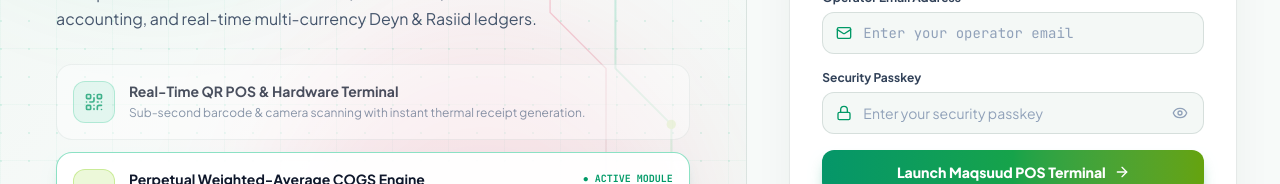
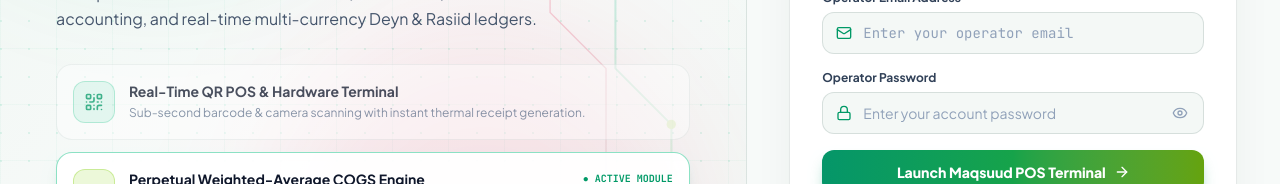
Before and after one commit to Sharmasheeno/maqsuud-ict-pos, a React (Vite) app: page / in a window 1280 px wide. Shown: the part 400-584 px from the top of the page. Built offline with nearby package versions, Linux system fonts and the light colour scheme; no server answers.

Commit message:
Allow static Space API requests

```diff
--- a/server.ts
+++ b/server.ts
@@ -40,12 +40,13 @@
   app.use(express.json({ limit: '20mb' }));
   app.use(express.urlencoded({ extended: true, limit: '20mb' }));
 
-  const allowedOrigins = new Set(
-    (process.env.CORS_ORIGINS || '')
+  const allowedOrigins = new Set([
+    'https://sharmake-maqsuud-ict-pos.static.hf.space',
+    ...(process.env.CORS_ORIGINS || '')
       .split(',')
       .map((origin) => origin.trim())
       .filter(Boolean),
-  );
+  ]);
   app.use((req, res, next) => {
     const origin = req.headers.origin;
     if (origin && allowedOrigins.has(origin)) {
--- a/src/pages/LoginPage.tsx
+++ b/src/pages/LoginPage.tsx
@@ -359,7 +359,7 @@
 
             <div>
               <label className="block text-xs font-bold text-slate-700 dark:text-slate-300 mb-1.5">
-                Security Passkey
+                Operator Password
               </label>
               <div className="relative">
                 <Lock className="w-4 h-4 absolute left-3.5 top-1/2 -translate-y-1/2 text-emerald-600 dark:text-emerald-400" />
@@ -369,7 +369,7 @@
                   autoComplete="current-password"
                   value={password}
                   onChange={(e) => setPassword(e.target.value)}
-                  placeholder="Enter your security passkey"
+                  placeholder="Enter your account password"
                   className="w-full pl-10 pr-10 py-2.5 bg-[#f4f8f6] dark:bg-[#090e0c] border border-emerald-950/12 dark:border-white/12 rounded-xl text-slate-900 dark:text-white text-sm placeholder-slate-400 dark:placeholder-slate-500 focus:outline-hidden focus:border-emerald-500 focus:ring-2 focus:ring-emerald-500/30 transition-all"
                 />
                 <button
```
Also changed, not shown: 7 other files (tests, documents, lock files or other folders).
